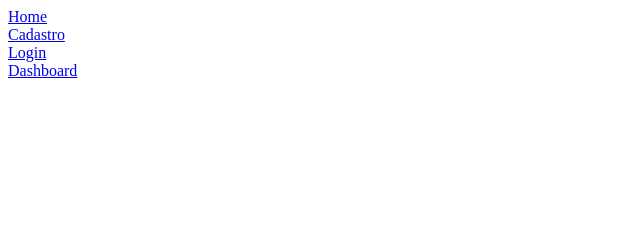
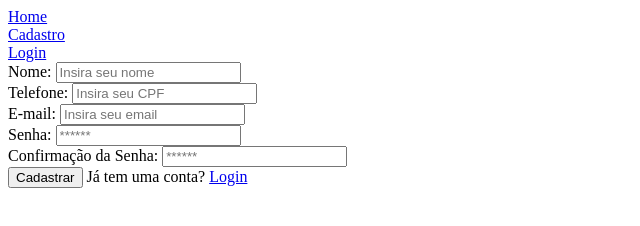
Before and after one commit to felippemat0s/ProjetoIndividual, a plain HTML site: page cadastro.html in a window 1280 px wide. Shown: the whole page, without its empty margins (0-640 px from the left). Drawn offline with Linux system fonts and the light colour scheme.

Commit message:
Criação do HTML da tela de login e cadastro

```diff
--- a/cadastro.html
+++ b/cadastro.html
@@ -17,8 +17,33 @@
         <div>
             <a href="login.html">Login</a>
         </div>
-        <div>
-            <a href="dashboard.html">Dashboard</a>
+
+        <div class="cadastro">
+          <div class="campo">
+            <span>Nome:</span>
+            <input id="nome_input" type="text" placeholder="Insira seu nome" />
+          </div>
+          <div class="campo">
+            <span>Telefone:</span>
+            <input id="tel_input" type="text" placeholder="Insira seu CPF" />
+          </div>
+          <div class="campo">
+            <span>E-mail:</span>
+            <input id="email_input" type="text" placeholder="Insira seu email" />
+          </div>
+          <div class="campo">
+            <span>Senha:</span>
+            <input id="senha_input" type="password" placeholder="******" />
+          </div>
+          <div class="campo">
+            <span>Confirmação da Senha:</span>
+            <input id="confirmacao_senha_input" type="password" placeholder="******" />
+          </div>
+          <button class="botao" onclick="cadastrar()">Cadastrar</button>
+          <span class="span_center">Já tem uma conta?  <a href="login.html"> Login</a></span>
+        </div>
+        <div id="div_aguardar" class="loading-div">
+          <img src="" id="loading-gif" />
         </div>
 </body>
 </html>
```
Also changed, not shown: home.html (+2 -2 lines), login.html (+10 -2 lines).
